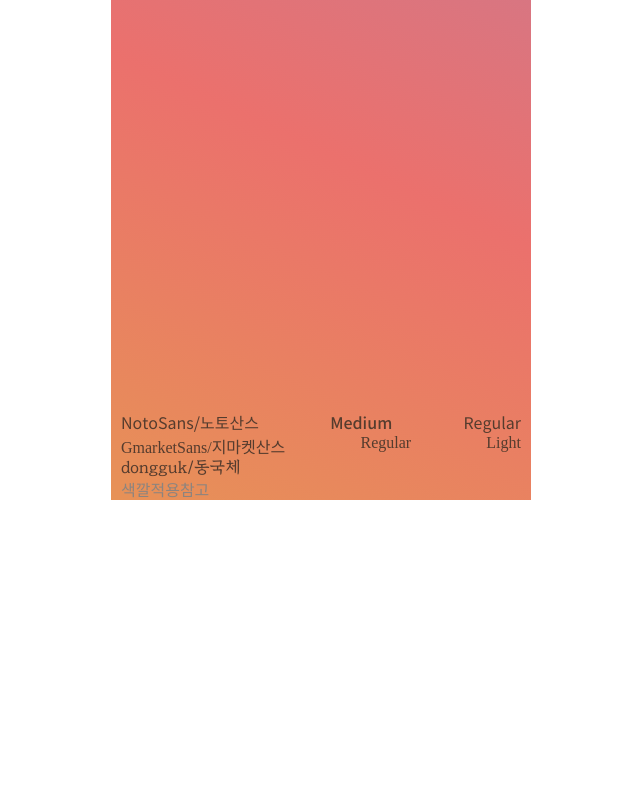
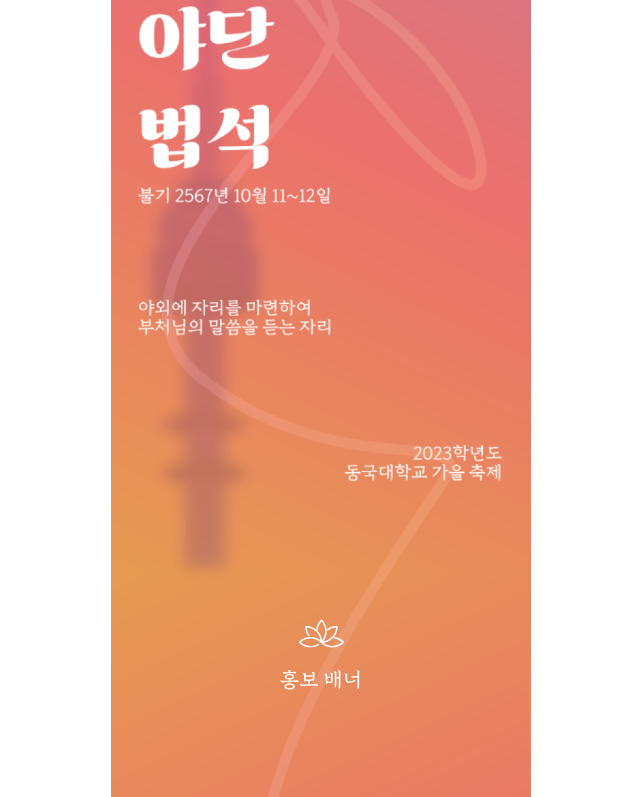
Before and after one commit to ZZZINU/2023_fall_festival_front, a React (Vite) app: page / in a window 1280 px wide. Shown: the part 300-1097 px from the top of the page, without its empty margins (319-959 px from the left). Before the commit the page ends 801 px from the top, so only its background shows below. Built offline with nearby package versions, Linux system fonts and the light colour scheme; a web font is replaced by a local one.

Commit message:
:lipstick: mainpage bgimg setting

```diff
--- a/src/pages/main/Main.jsx
+++ b/src/pages/main/Main.jsx
@@ -1,11 +1,27 @@
 import React from "react";
-import { Link } from "react-router-dom";
+import { Swiper, SwiperSlide } from "swiper/react";
 
 import * as S from "./style";
 import DGULikeLion from "../../assets/images/DGU_LikeLion.png";
+import PageTitle from "../../components/common/pageTitle/PageTitle";
+
+// Import Swiper styles
+// import "swiper/css";
+// import "swiper/css/effect-coverflow";
+// import "swiper/css/pagination";
+
+// import "./swiper.css";
 
 function Main() {
-  return <div>메인</div>;
+  return (
+    <>
+      <S.MainContainer>
+        <S.MainBanner>
+          <PageTitle mainTitle={"홍보 배너"} />
+        </S.MainBanner>
+      </S.MainContainer>
+    </>
+  );
 }
 
 export default Main;
--- a/src/pages/main/style.jsx
+++ b/src/pages/main/style.jsx
@@ -1 +1,16 @@
 import { styled } from "styled-components";
+
+export const MainContainer = styled.div`
+  background-image: url("/Main/main_bgimg.png");
+  background-size: 100%;
+  width: 100%;
+  height: 2767px;
+  overflow: scroll;
+  background-repeat: no-repeat;
+  position: relative;
+`;
+
+export const MainBanner = styled.div`
+  position: relative;
+  margin-top: 200%;
+`;
```
Also changed, not shown: public/Main/main_bgimg.png (added).
